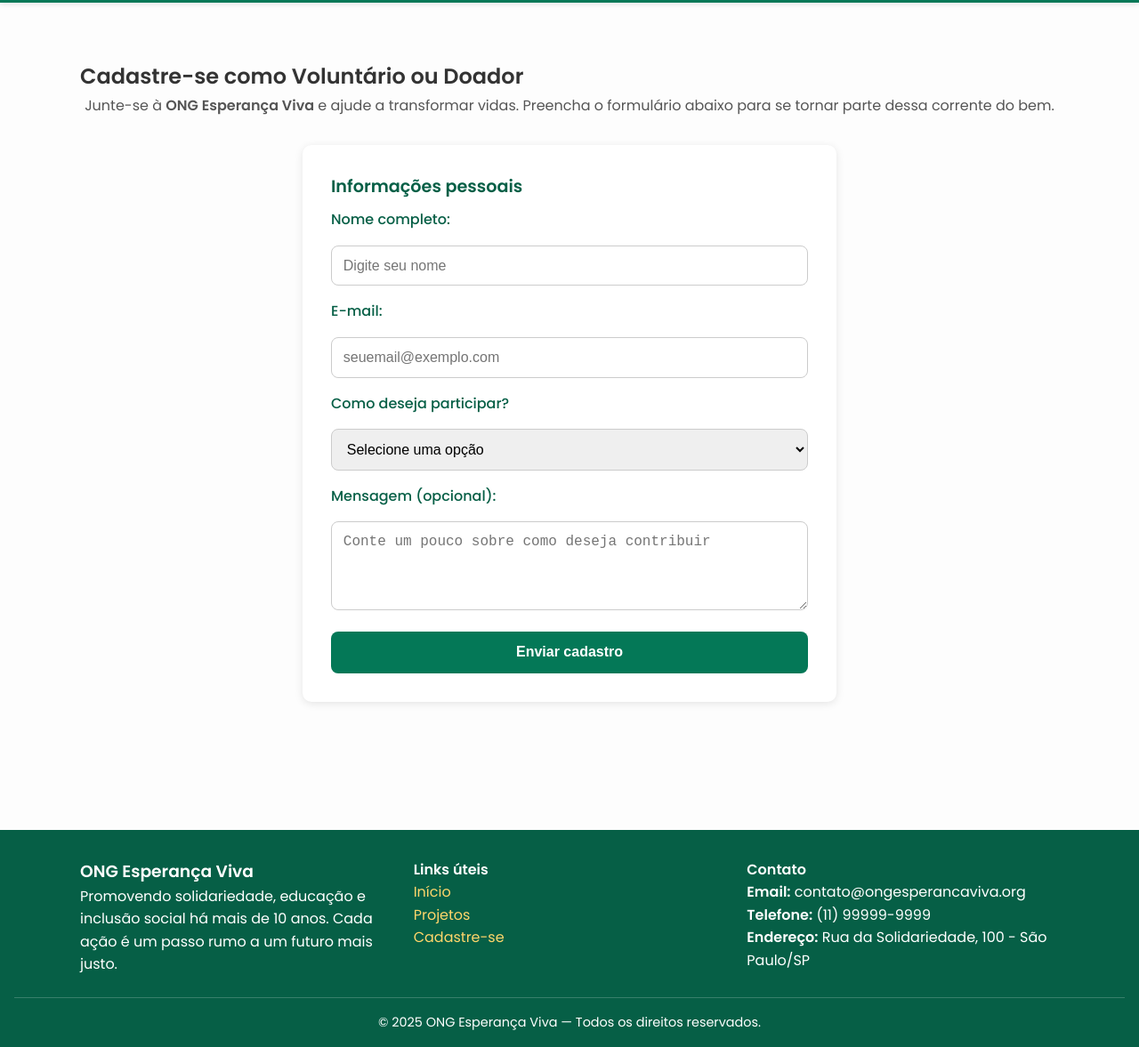
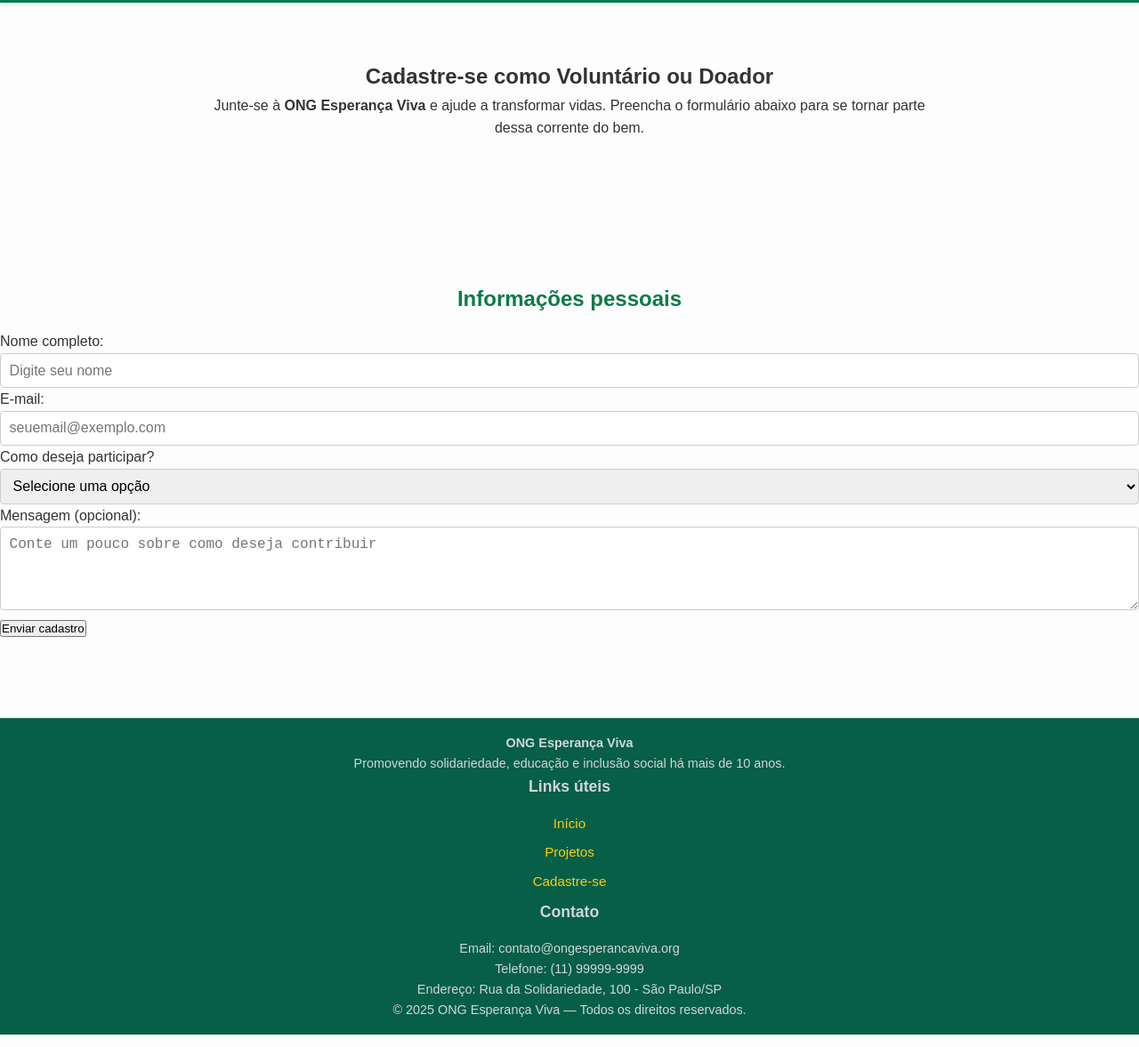
Before and after one commit to Lucas57339/ong-esperanca-viva, a plain HTML site: page cadastro.html in a window 1280 px wide. Shown: the part 90-1267 px from the top of the page at 89% size. Drawn offline with Linux system fonts and the light colour scheme.

Commit message:
Refactor cadastro.html for accessibility and structure
Updated the structure and content of the cadastro.html file, including changes to the header, main section, and footer for improved accessibility and organization.

```diff
--- a/cadastro.html
+++ b/cadastro.html
@@ -4,30 +4,17 @@
   <meta charset="UTF-8">
   <meta name="viewport" content="width=device-width, initial-scale=1.0">
   <title>Cadastre-se | ONG Esperança Viva</title>
-
-
-  <meta name="description" content="Cadastre-se como voluntário ou doador e faça parte dos projetos da ONG Esperança Viva.">
-  <meta name="author" content="Lucas Ferreira Guimarães">
-
-
-  <link rel="stylesheet" href="./css/base.css">
-  <link rel="stylesheet" href="./css/layout.css">
-
-
-  <link href="https://fonts.googleapis.com/css2?family=Poppins:wght@400;500;600&display=swap" rel="stylesheet">
+  <link rel="stylesheet" href="css/base.css">
+  <link rel="stylesheet" href="css/layout.css">
 </head>
-
 <body>
-
-  <a class="skip-link" href="#conteudo-principal">Pular para o conteúdo</a>
-
+  <a class="skip-link" href="#main">Pular para o conteúdo</a>
 
   <header>
     <div class="container">
       <div class="brand">
         <strong>ONG Esperança Viva</strong>
       </div>
-
       <nav aria-label="Navegação principal">
         <ul class="menu">
           <li><a href="./index.html">Início</a></li>
@@ -35,32 +22,26 @@
           <li><a href="./cadastro.html" aria-current="page">Cadastre-se</a></li>
         </ul>
       </nav>
-
-      <button class="menu-toggle" aria-label="Abrir menu">☰</button>
     </div>
   </header>
 
-  <main id="conteudo-principal">
-    <section class="cadastro" aria-labelledby="titulo-cadastro">
-      <div class="container">
-        <h1 id="titulo-cadastro">Cadastre-se como Voluntário ou Doador</h1>
-        <p class="intro">
-          Junte-se à <strong>ONG Esperança Viva</strong> e ajude a transformar vidas.
-          Preencha o formulário abaixo para se tornar parte dessa corrente do bem.
-        </p>
+  <main id="main">
+    <section class="texto-centralizado">
+      <h1>Cadastre-se como Voluntário ou Doador</h1>
+      <p>Junte-se à <strong>ONG Esperança Viva</strong> e ajude a transformar vidas. Preencha o formulário abaixo para se tornar parte dessa corrente do bem.</p>
+    </section>
 
-        <form class="form-cadastro" action="#" method="post">
-          <fieldset>
-            <legend>Informações pessoais</legend>
-
+    <section class="form-section">
+      <h2>Informações pessoais</h2>
+      <form>
         <label for="nome">Nome completo:</label>
         <input type="text" id="nome" name="nome" placeholder="Digite seu nome" required>
 
         <label for="email">E-mail:</label>
         <input type="email" id="email" name="email" placeholder="seuemail@exemplo.com" required>
 
-            <label for="tipo">Como deseja participar?</label>
-            <select id="tipo" name="tipo" required>
+        <label for="participacao">Como deseja participar?</label>
+        <select id="participacao" name="participacao" required>
           <option value="">Selecione uma opção</option>
           <option value="voluntario">Voluntário</option>
           <option value="doador">Doador</option>
@@ -69,52 +50,33 @@
         <label for="mensagem">Mensagem (opcional):</label>
         <textarea id="mensagem" name="mensagem" rows="4" placeholder="Conte um pouco sobre como deseja contribuir"></textarea>
 
-            <button type="submit" class="btn btn-primaria">Enviar cadastro</button>
-          </fieldset>
+        <button type="submit">Enviar cadastro</button>
       </form>
-      </div>
     </section>
   </main>
 
-
-  <footer>
-    <div class="container rodape-grid">
-      <div class="rodape-sobre">
-        <h3>ONG Esperança Viva</h3>
-        <p>
-          Promovendo solidariedade, educação e inclusão social há mais de 10 anos.
-          Cada ação é um passo rumo a um futuro mais justo.
-        </p>
+  <footer class="footer-base">
+    <div class="container">
+      <div>
+        <strong>ONG Esperança Viva</strong>
+        <p>Promovendo solidariedade, educação e inclusão social há mais de 10 anos.</p>
       </div>
-
-      <div class="rodape-links">
+      <div class="footer-col">
         <h4>Links úteis</h4>
         <ul>
-          <li><a href="index.html">Início</a></li>
-          <li><a href="projetos.html">Projetos</a></li>
-          <li><a href="cadastro.html">Cadastre-se</a></li>
+          <li><a href="./index.html">Início</a></li>
+          <li><a href="./projetos.html">Projetos</a></li>
+          <li><a href="./cadastro.html">Cadastre-se</a></li>
         </ul>
       </div>
-
-      <div class="rodape-contato">
+      <div class="footer-col">
         <h4>Contato</h4>
-        <ul>
-          <li><strong>Email:</strong> contato@ongesperancaviva.org</li>
-          <li><strong>Telefone:</strong> (11) 99999-9999</li>
-          <li><strong>Endereço:</strong> Rua da Solidariedade, 100 - São Paulo/SP</li>
-        </ul>
+        <p>Email: contato@ongesperancaviva.org</p>
+        <p>Telefone: (11) 99999-9999</p>
+        <p>Endereço: Rua da Solidariedade, 100 - São Paulo/SP</p>
       </div>
     </div>
-
-    <div class="rodape-copy">
     <p>&copy; 2025 ONG Esperança Viva — Todos os direitos reservados.</p>
-    </div>
   </footer>
-
-  <script>
-    const toggle = document.querySelector('.menu-toggle');
-    const menu = document.querySelector('.menu');
-    toggle.addEventListener('click', () => menu.classList.toggle('ativo'));
-  </script>
 </body>
 </html>
```
Lines whose indentation alone changed are shown as unchanged.
